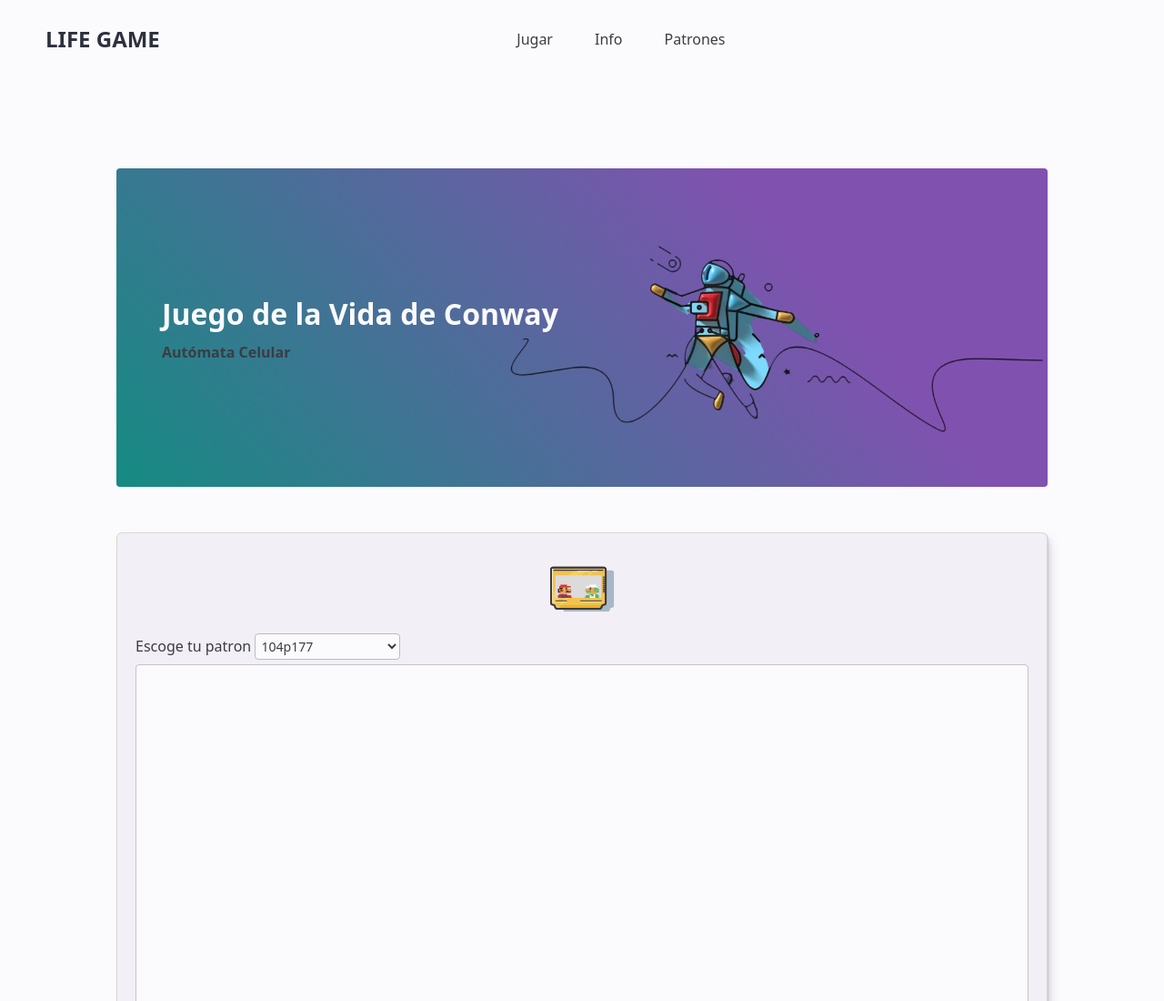
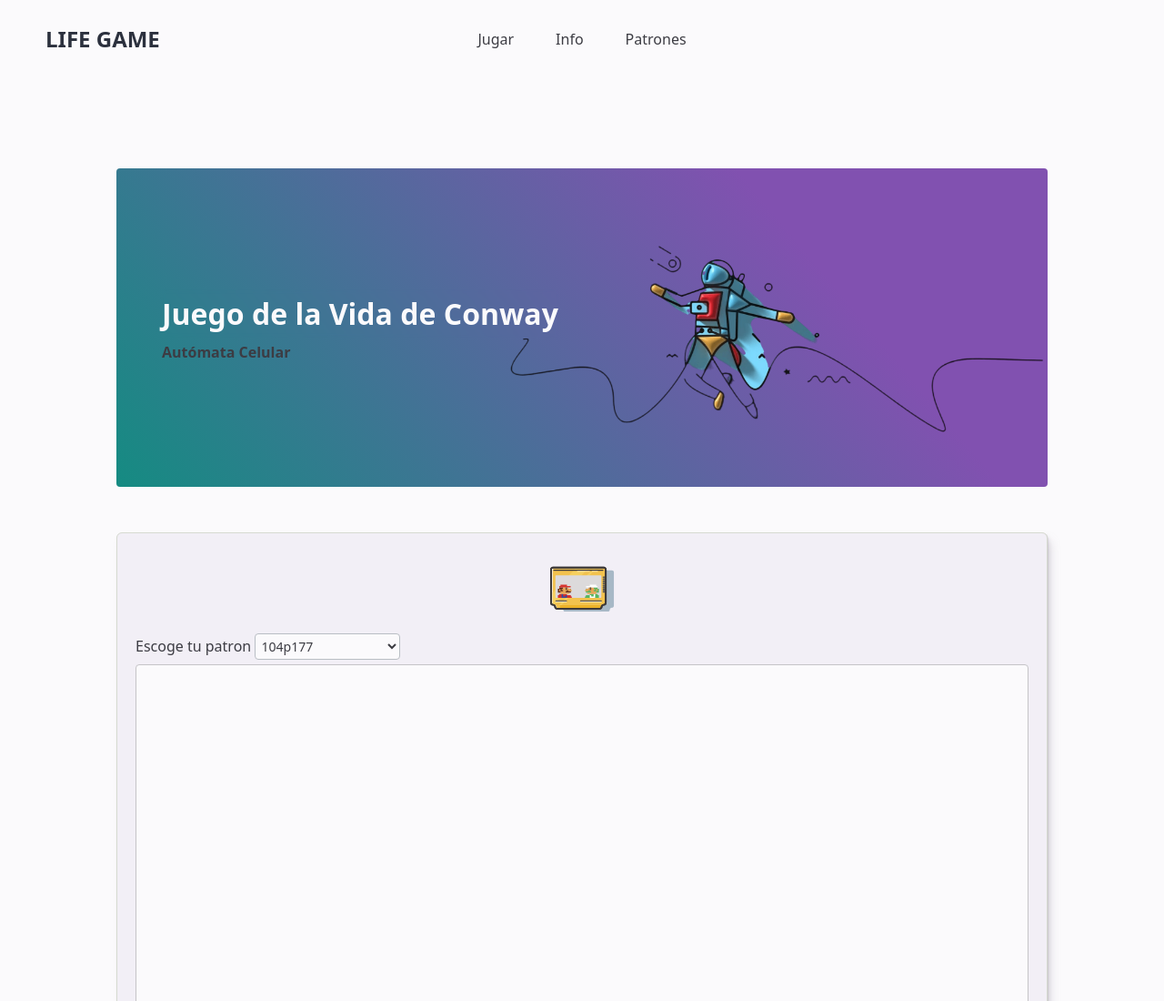
Before and after one commit to elwinroman/game-of-life, a plain HTML site: page index.html in a window 1280 px wide. Shown: the top 1100 px of the page at 91% size. Drawn offline with Linux system fonts and the light colour scheme.

Commit message:
Fix: centra los links del navbar

```diff
--- a/css/styles.css
+++ b/css/styles.css
@@ -24,6 +24,8 @@
    box-shadow: 5px 5px 15px 0px rgba(0, 0, 0, 0.4);
 }
 .navbar .logo {
+   flex-grow: 1;
+   flex-basis: 0;
    display: flex;
    align-items: center;
    gap: 5px;
@@ -55,7 +57,10 @@
    border: 1px solid transparent;
 }
 .navbar .tools {
+   flex-grow: 1;
+   flex-basis: 0;
    display: flex;
+   justify-content: flex-end;
    align-items: center;
 }
 .navbar .aspect,
```
